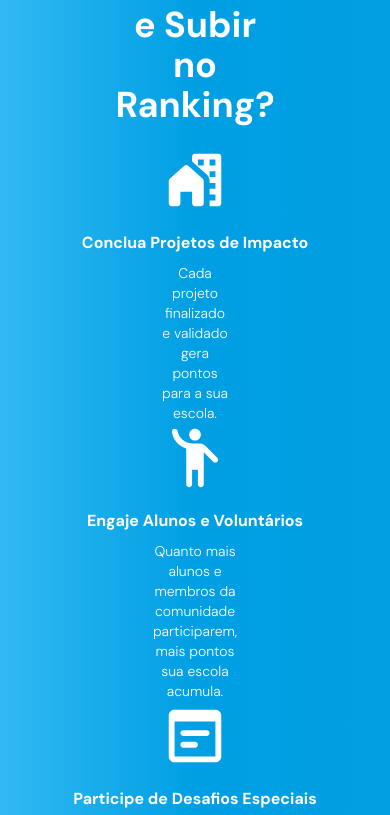
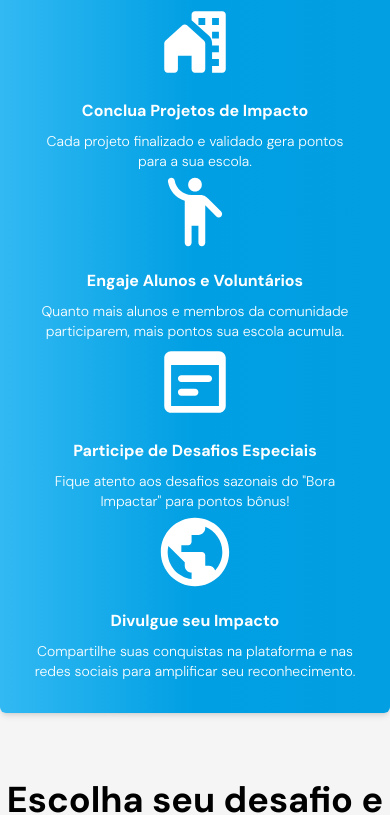
Before and after one commit to luizacavalcantee/Projeto-DS, a Next.js app in the folder client/: page /manager/ranking in a window 390 px wide. Shown: the part 1057-1872 px from the top of the page. Built offline with nearby package versions, Linux system fonts and the light colour scheme; no server answers.

Commit message:
feat(final-components-responsiveness): fix responsiveness of Ong Card, Scoring Guide and Support Materials (components)

```diff
--- a/client/src/components/scoring-guide/index.tsx
+++ b/client/src/components/scoring-guide/index.tsx
@@ -3,7 +3,7 @@ import Image from 'next/image';
 
 export default function ScoringGuide() {
   return (
-    <section className="flex flex-col my-16 items-center justify-center shadow-md rounded-md px-40 py-14 w-full bg-gradient-to-r from-[#32B9F3] via-[#009FE3] to-[#029FE2]">
+    <section className="flex flex-col my-16 items-center justify-center shadow-md rounded-md p-8 md:py-14 md:px-20 lg:px-40 w-full bg-gradient-to-r from-[#32B9F3] via-[#009FE3] to-[#029FE2]">
       <h2 className="text-4xl font-bold text-center text-white mb-5">
         Como Pontuar e Subir no Ranking?
       </h2>
@@ -16,7 +16,7 @@ export default function ScoringGuide() {
             height={82}
             className="mb-4"
           />
-          <h3 className="text-base font-bold text-white mb-2 whitespace-nowrap">
+          <h3 className="text-base font-bold text-white mb-2">
             Conclua Projetos de Impacto
           </h3>
           <p className="text-sm text-white font-light">
@@ -32,7 +32,7 @@ export default function ScoringGuide() {
             height={82}
             className="mb-4"
           />
-          <h3 className="text-base font-bold text-white mb-2 whitespace-nowrap">
+          <h3 className="text-base font-bold text-white mb-2">
             Engaje Alunos e Voluntários
           </h3>
           <p className="text-sm text-white font-light">
@@ -49,7 +49,7 @@ export default function ScoringGuide() {
             height={82}
             className="mb-4"
           />
-          <h3 className="text-base font-bold text-white mb-2 whitespace-nowrap">
+          <h3 className="text-base font-bold text-white mb-2">
             Participe de Desafios Especiais
           </h3>
           <p className="text-sm text-white font-light">
@@ -66,7 +66,7 @@ export default function ScoringGuide() {
             height={82}
             className="mb-4"
           />
-          <h3 className="text-base font-bold text-white mb-2 whitespace-nowrap">
+          <h3 className="text-base font-bold text-white mb-2">
             Divulgue seu Impacto
           </h3>
           <p className="text-sm text-white font-light">
```
